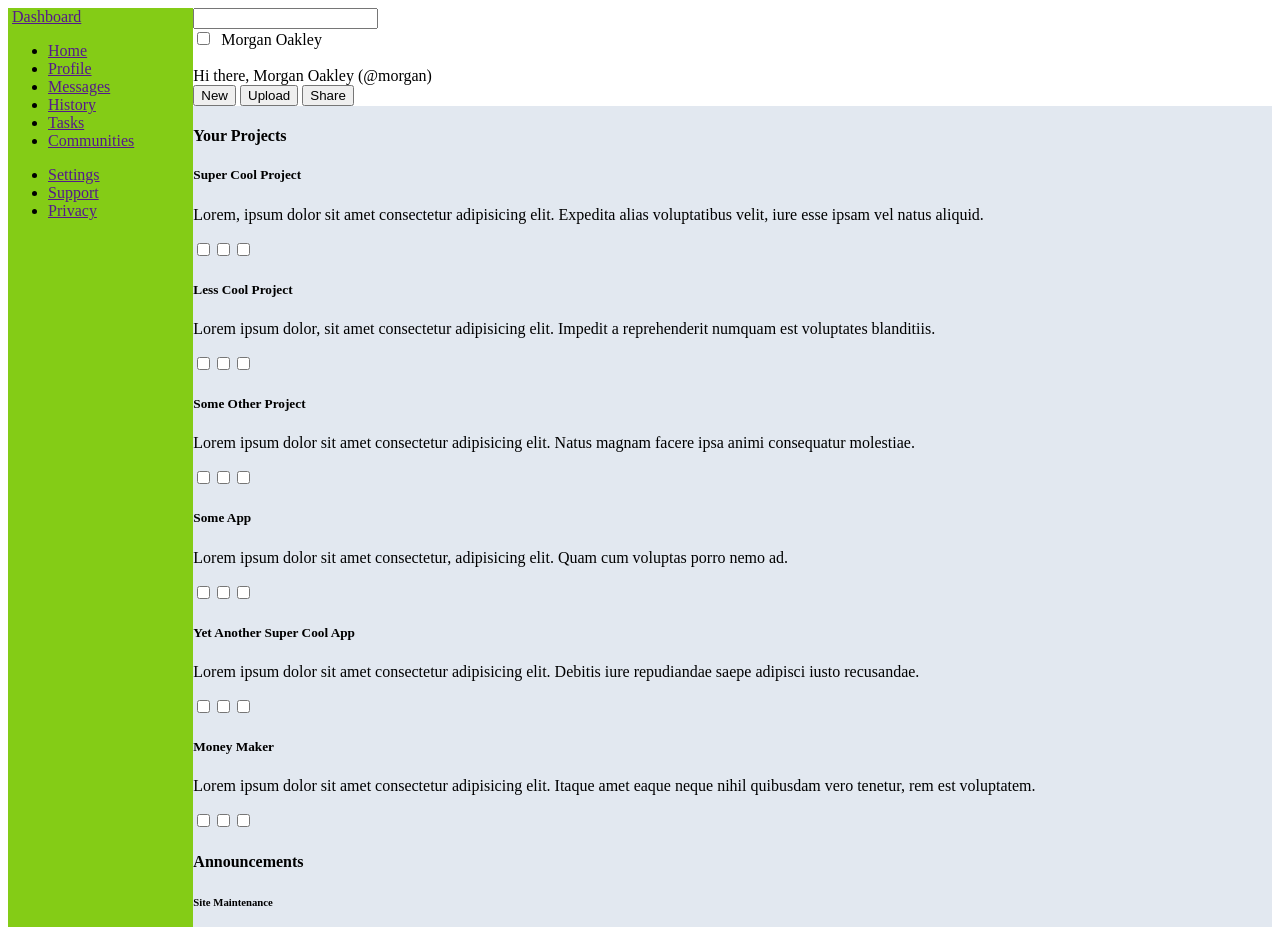
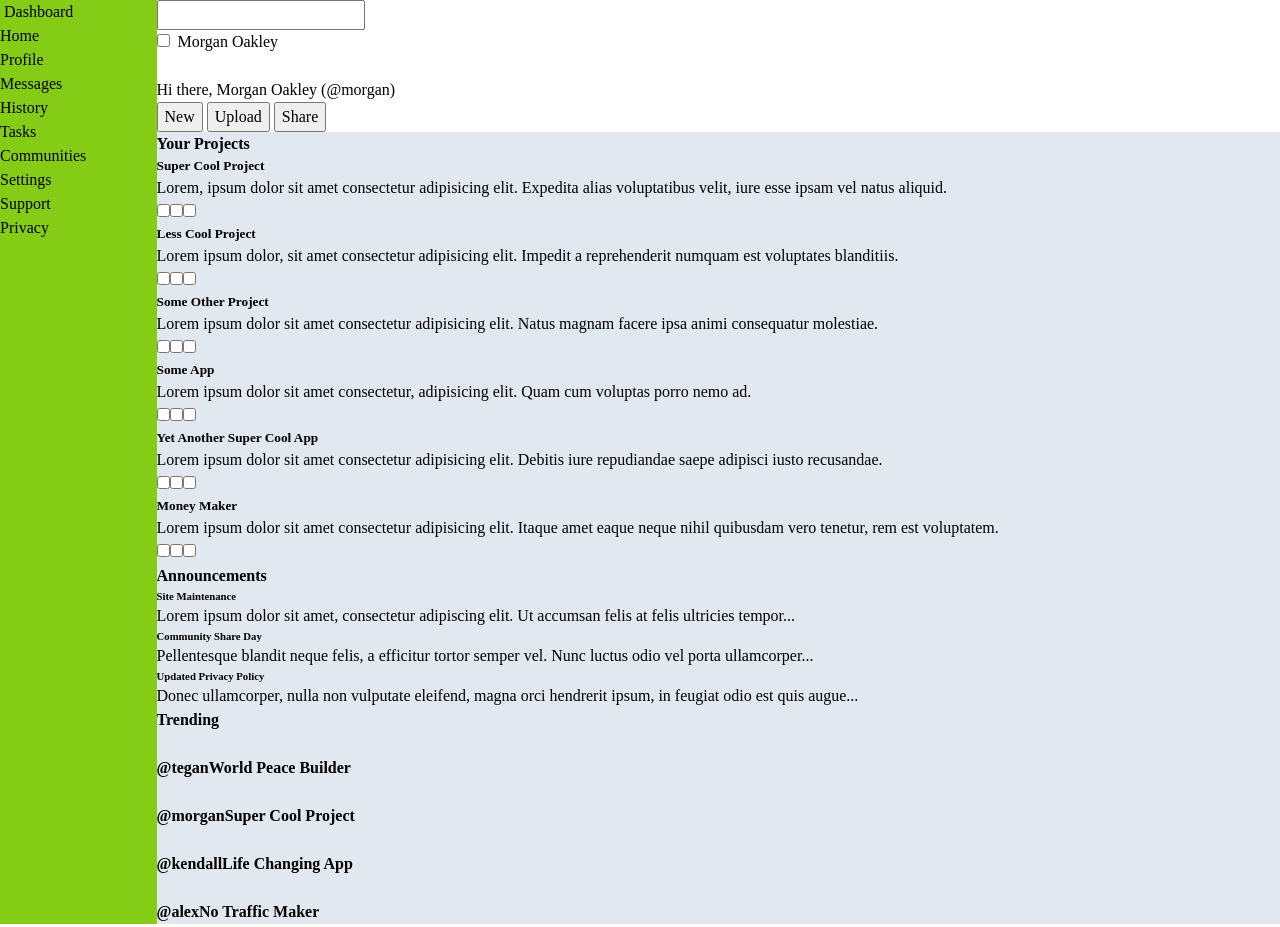
Before and after one commit to revi-hub/admin-dashboard, a plain HTML site: page index.html in a window 1280 px wide. Shown: the top 927 px of the page. Drawn offline with Linux system fonts and the light colour scheme.

Commit message:
Add css reset

```diff
--- a/style.css
+++ b/style.css
@@ -1,3 +1,40 @@
+*,
+*::before,
+*::after {
+    box-sizing: border-box;
+}
+
+* {
+    margin: 0;
+}
+
+a {
+    color: inherit;
+    text-decoration: none;
+}
+
+ul {
+    list-style: none;
+    padding: 0;
+}
+
+input,
+button,
+textarea,
+select {
+    font: inherit;
+}
+
+p,
+h1,
+h2,
+h3,
+h4,
+h5,
+h6 {
+    overflow-wrap: break-word;
+}
+
 body {
     display: grid;
     grid-template-areas:
@@ -7,6 +44,8 @@ body {
         'aside main main main main'
         'aside main main main main'
         'aside main main main main';
+    line-height: 1.5;
+    -webkit-font-smoothing: antialiased;
 }
 
 header {
```
Lines whose indentation alone changed are shown as unchanged.
